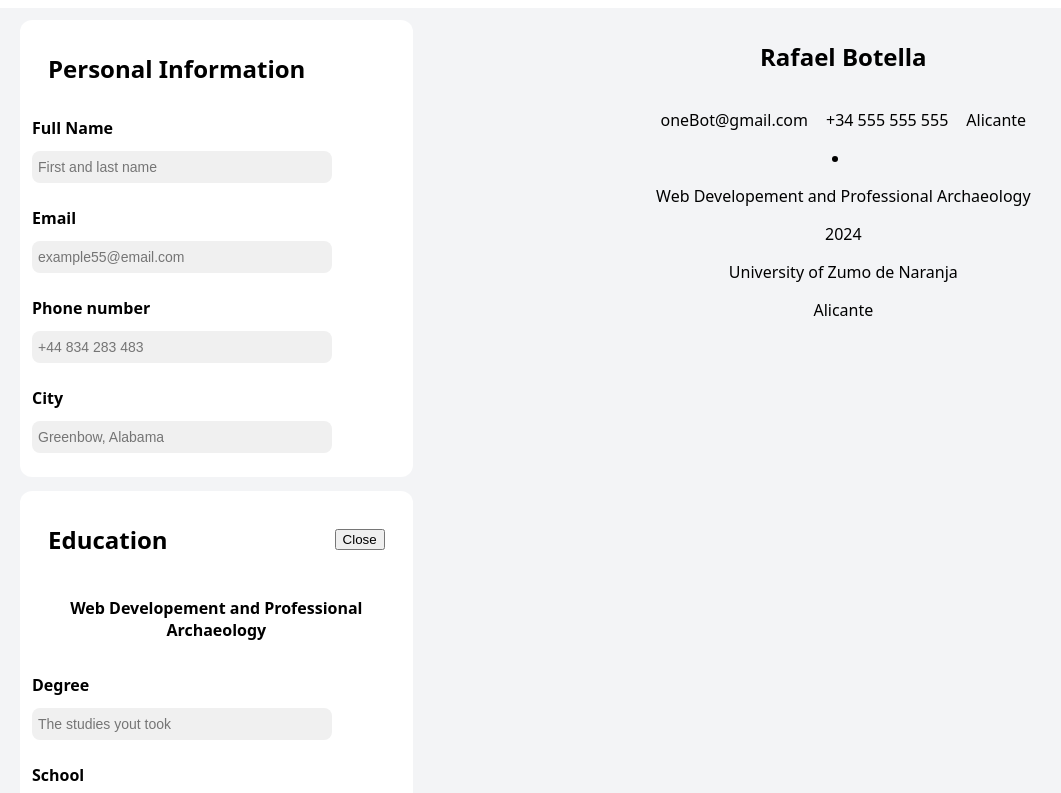
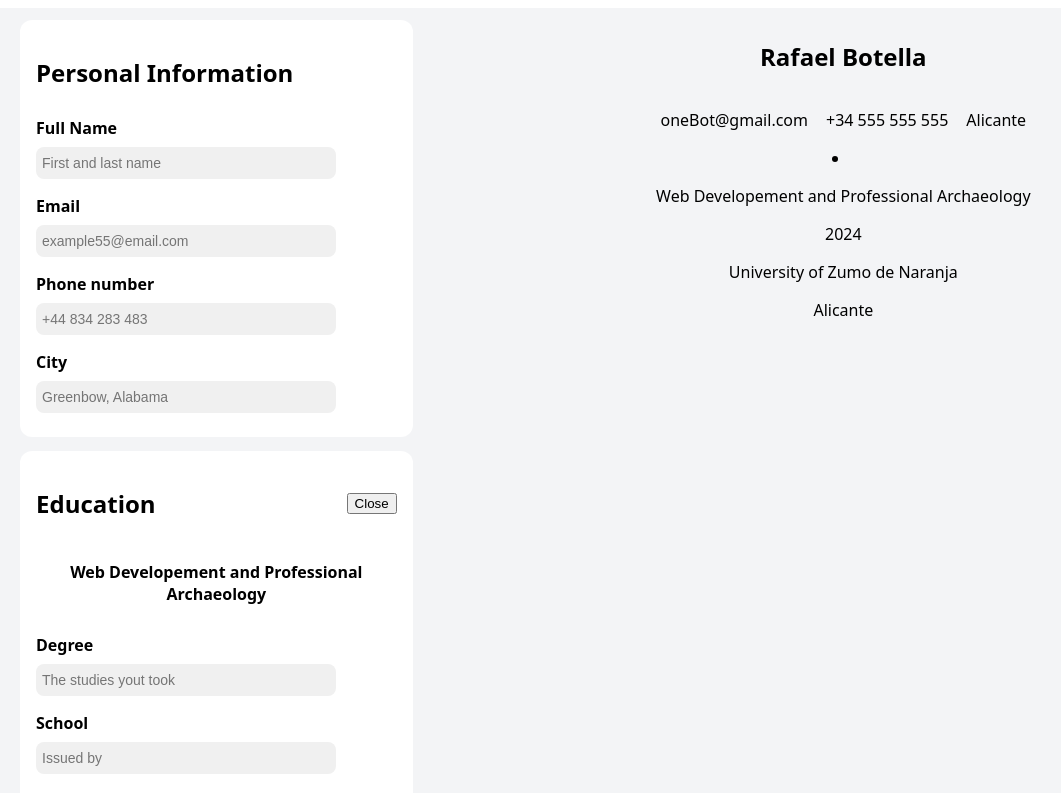
Before and after one commit to rafabo7/top-cv-application, a React (Vite) app: page / in a window 1280 px wide. Shown: the top 793 px of the page, without its empty margins (8-1069 px from the left). Built offline with nearby package versions, Linux system fonts and the light colour scheme.

Commit message:
Style input section: less padding

```diff
--- a/src/Styles/InputField.css
+++ b/src/Styles/InputField.css
@@ -3,8 +3,8 @@
     flex-direction: column;
     text-align: left;
     width: 300px;
-    gap: 12px;
-    padding: 12px 0;
+    gap: 8px;
+    padding: 8px 0;
 
 }
 
--- a/src/Styles/InputSections.css
+++ b/src/Styles/InputSections.css
@@ -1,5 +1,5 @@
 .section {
-    padding: 12px;
+    padding: 16px;
     /* border: 1px solid grey; */
     border-radius: 12px;
     /* box-shadow:  0px 2px 4px black; */
@@ -11,5 +11,5 @@
     flex-direction: row;
     align-items: center;
     justify-content: space-between;
-    padding: 0 16px;
+    /* padding: 0 16px; */
 }
```
